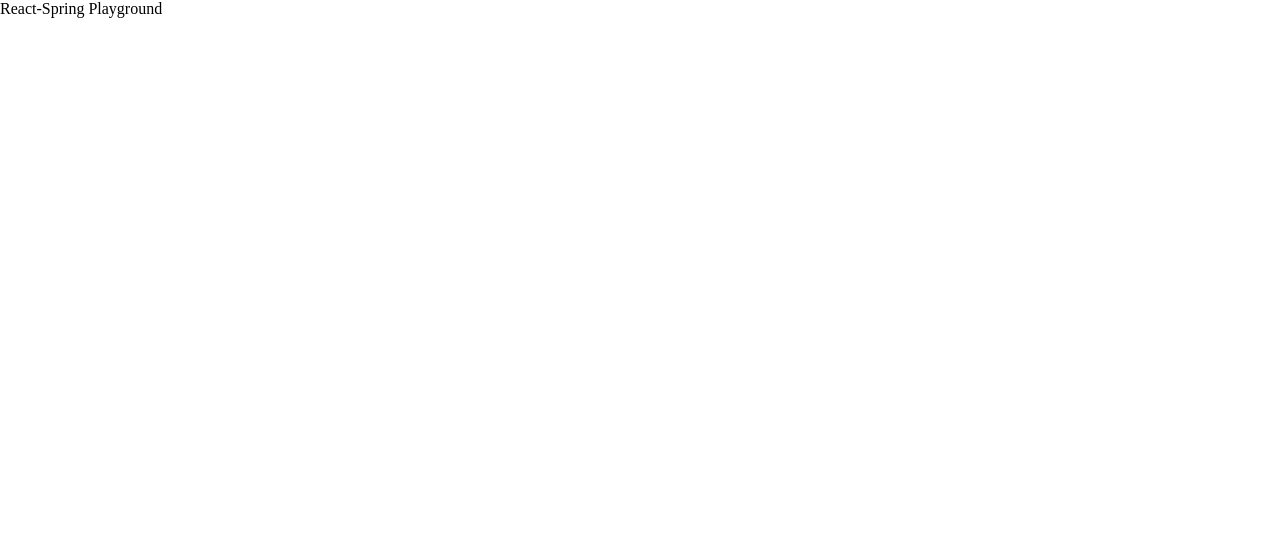
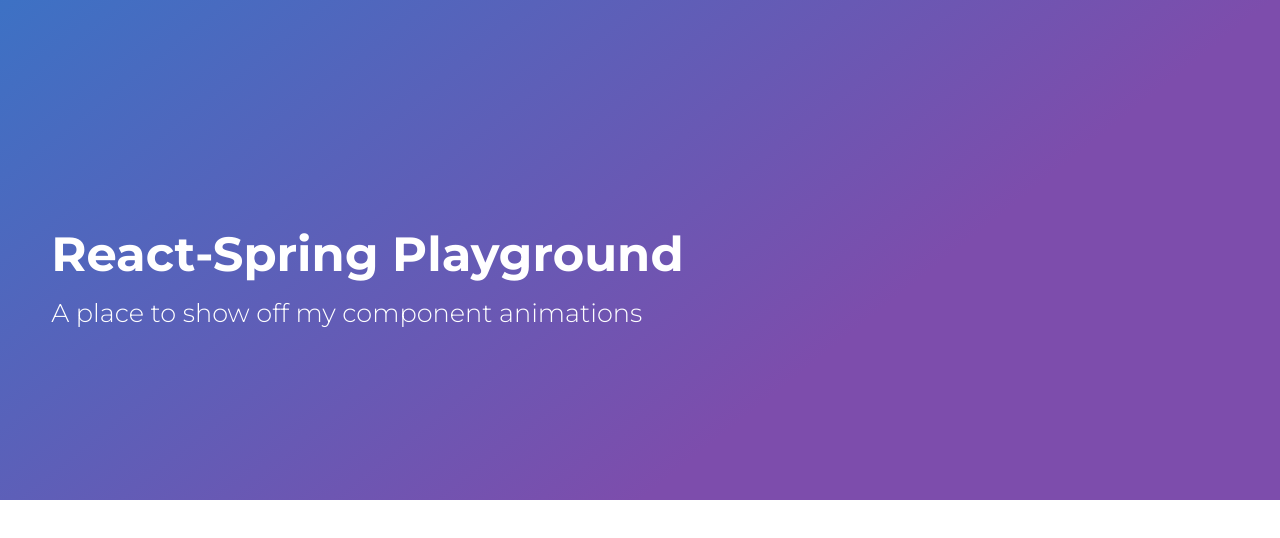
Before and after one commit to Code47X/spring-playground, a React app: page / in a window 1280 px wide. Built offline with nearby package versions, Linux system fonts and the light colour scheme.

Commit message:
Basic page header

```diff
--- a/public/index.html
+++ b/public/index.html
@@ -7,6 +7,7 @@
   <meta name="viewport" content="width=device-width, initial-scale=1" />
   <meta name="theme-color" content="#000000" />
   <meta name="description" content="A place to show off my component animations" />
+  <link rel="stylesheet" href="https://fonts.googleapis.com/css?family=Montserrat:300,400,700&display=swap">
   <!--
     manifest.json provides metadata used when your web app is installed on a
     user's mobile device or desktop. See https://developers.google.com/web/fundamentals/web-app-manifest/
--- a/src/components/App/App.js
+++ b/src/components/App/App.js
@@ -1,12 +1,20 @@
 import React from 'react';
+import * as Styled from './AppStyles';
 import 'utility/baseline.css';
 
 const App = () => {
   return (
-    <div>
-      React-Spring Playground
-    </div>
+    <Styled.Header>
+      <Styled.HeadContent>
+        <Styled.Title>
+          React-Spring Playground
+        </Styled.Title>
+        <Styled.SubTitle>
+          A place to show off my component animations
+        </Styled.SubTitle>
+      </Styled.HeadContent>
+    </Styled.Header>
   );
-}
+};
 
 export default App;
--- /dev/null
+++ b/src/components/App/AppStyles.js
@@ -0,0 +1,35 @@
+import styled from 'styled-components';
+
+export const Header = styled.div`
+  width: 100%;
+  height: 500px;
+  background: linear-gradient(321.67deg, #7D4DAC 33.36%, #3377C8 110.33%);
+`;
+
+export const HeadContent = styled.div`
+  position: relative;
+  top: 45%;
+  width: 92%;
+  max-width: 1200px;
+  margin: auto;
+`;
+
+export const Title = styled.h1`
+  color: #FFFFFF;
+  font-family: 'Montserrat', sans-serif;
+  font-style: normal;
+  font-weight: bold;
+  font-size: 3rem;
+  margin: 0;
+  margin-bottom: 8px;
+`;
+
+export const SubTitle = styled.h2`
+  color: #FFFFFF;
+  font-family: 'Montserrat', sans-serif;
+  font-style: normal;
+  font-weight: lighter;
+  font-size: 1.6rem;
+  line-height: 44px;
+  margin: 0;
+`;
```
